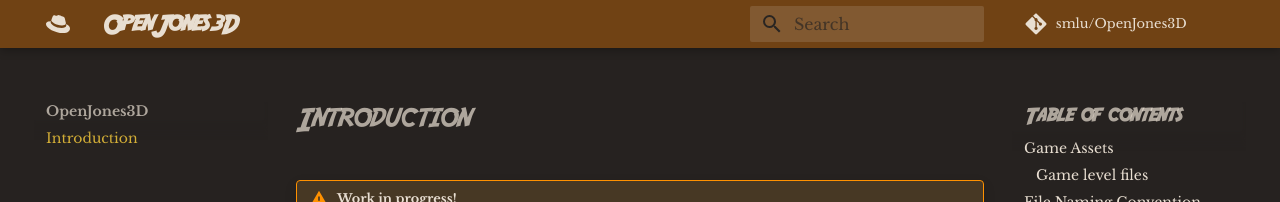
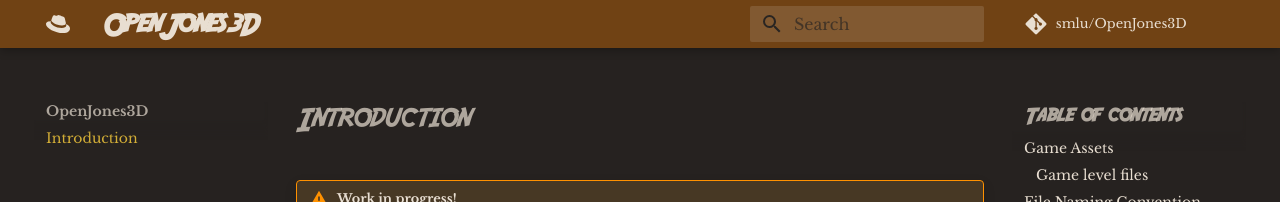
Before and after one commit to Jones3D-The-Infernal-Engine/Jones3D-Docs, an MkDocs documentation site: the page built from docs/index.md, in a window 1280 px wide. Shown: the top 202 px of the page. Built offline with MkDocs 1.6.1 and Material for MkDocs 9.7.7, drawn with Linux system fonts in a browser that asks for light colours; comment, search, counter and statistics services are not loaded.

Commit message:
Improve header text clipping fix

```diff
--- a/docs/assets/extra.css
+++ b/docs/assets/extra.css
@@ -10,25 +10,23 @@
   font-family: 'Adventure', sans-serif;
 }
 
-/* Main navigation title
-.md-nav--primary .md-nav__title {
-
-}*/
-
 .md-header__title {
   font-family: 'Adventure', sans-serif;
+  font-size: 1.5rem;
+}
+
+.md-ellipsis {
+  display: inline-block; /* Ensure it respects text width */
+  max-width: none; /* Remove any width restrictions */
+  overflow: visible; /* Prevent clipping */
+  white-space: nowrap; /* Prevent line breaks */
+  text-overflow: unset; /* Ensure full text is displayed */
 }
 
 /* Section navigation titles */
 .md-nav--secondary .md-nav__title {
   font-size: 1.1rem;
   font-family: 'Adventure', sans-serif;
-}
-
-/* Hardcoded fix to site name rendering issue, VERY UGLY */
-.md-header__ellipsis > .md-header__topic > .md-ellipsis {
-  padding-right: 4px !important;
-  font-size: 1.3rem;
 }
 
 [data-md-color-scheme="indy"] {
--- a/mkdocs.yml
+++ b/mkdocs.yml
@@ -1,6 +1,6 @@
 site_name: OpenJones3D
 theme:
-  favicon: assets/images/favicon.svg
+  favicon: assets/img/favicon.svg
   name: material
   font:
     text: Libre Baskerville
@@ -14,9 +14,6 @@
     - navigation.indexes
 extra_css:
   - assets/extra.css
-
-extra:
-  sidebar_title: 'Custom Sidebar Title'  # Custom title for the sidebar
 
 repo_url: https://github.com/smlu/OpenJones3D/
 repo_name: smlu/OpenJones3D
```
Also changed, not shown: docs/assets/img/favicon.svg (renamed from docs/assets/images/favicon.svg).
